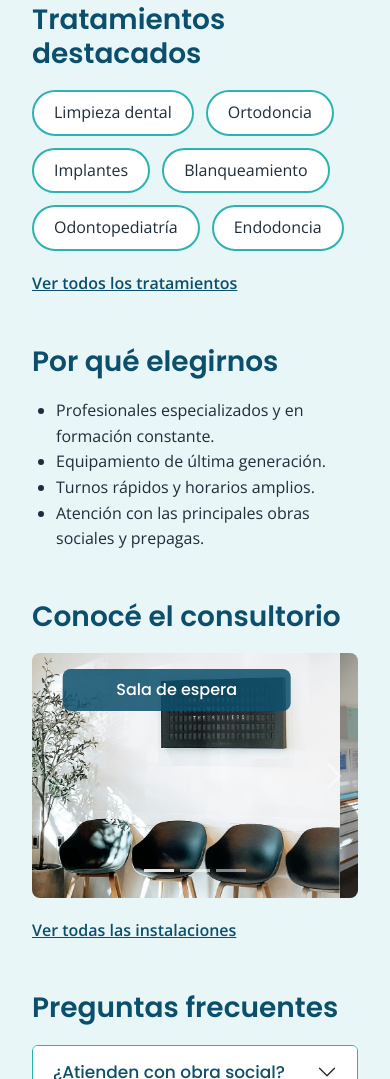
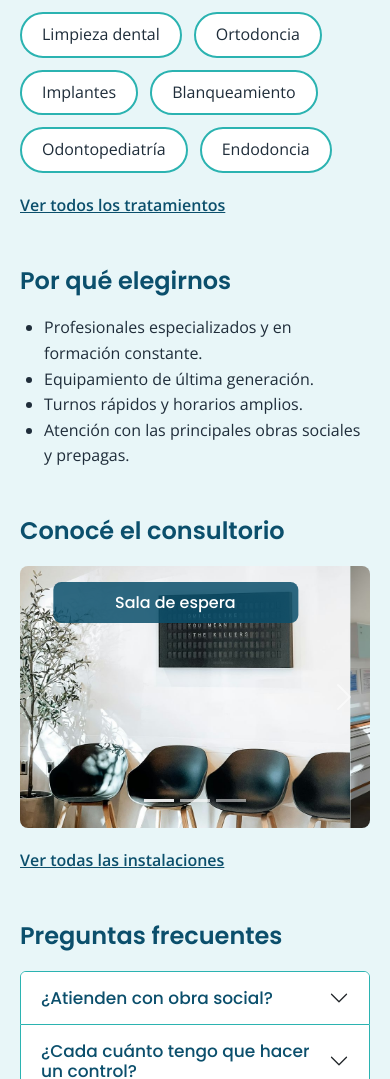
Before and after one commit to anaizu/healthy-smiles, a website: page index.html in a window 390 px wide. Shown: the part 921-2000 px from the top of the page. Drawn offline with nearby package versions, Linux system fonts and the light colour scheme.

Commit message:
style: breakpoint de tablet (768px) en tipografía, header y secciones

```diff
--- a/scss/base/_tipografia.scss
+++ b/scss/base/_tipografia.scss
@@ -24,15 +24,23 @@ h1 {
     font-size: 32px;
     font-weight: 700;
 
-    // Título principal más grande en pantallas anchas
+    // El título principal crece en pantallas más anchas
+    @include desde($tablet) {
+        font-size: 38px;
+    }
+
     @include desde($escritorio) {
         font-size: 44px;
     }
 }
 
 h2 {
-    font-size: 28px;
+    font-size: 24px;
     font-weight: 600;
+
+    @include desde($tablet) {
+        font-size: 28px;
+    }
 }
 
 h3 {
--- a/scss/layout/_header.scss
+++ b/scss/layout/_header.scss
@@ -3,6 +3,7 @@
 // ==========================================================
 
 @use '../utilities/variables' as *;
+@use '../utilities/mixins' as *;
 
 .encabezado {
     background-color: $color-primario;
@@ -11,6 +12,10 @@
 
 .logo {
     font-family: $fuente-titulos;
-    font-size: 26px;
+    font-size: 22px;
     font-weight: 700;
+
+    @include desde($tablet) {
+        font-size: 26px;
+    }
 }
--- a/scss/layout/_secciones.scss
+++ b/scss/layout/_secciones.scss
@@ -6,7 +6,11 @@
 @use '../utilities/mixins' as *;
 
 .contenido {
-    padding: 40px 32px;
+    padding: 32px 20px;
+
+    @include desde($tablet) {
+        padding: 40px 32px;
+    }
 
     // Index: las secciones del main se ubican por áreas
     &--inicio {
@@ -25,9 +29,19 @@
             margin-bottom: 0;
         }
 
-        // "Quiénes somos" y "Por qué elegirnos" en dos columnas
+        // Tablet: "Quiénes somos" y "Por qué elegirnos" en dos columnas
+        @include desde($tablet) {
+            grid-template-columns: 1fr 1fr;
+            grid-template-areas:
+                "presentacion presentacion"
+                "quienes      elegirnos"
+                "tratamientos tratamientos"
+                "consultorio  consultorio"
+                "preguntas    preguntas";
+        }
+
+        // Escritorio: además, el carousel y las preguntas uno al lado del otro
         @include desde($escritorio) {
-            grid-template-columns: 1fr 1fr;
             grid-template-areas:
                 "presentacion presentacion"
                 "quienes      elegirnos"
@@ -52,9 +66,18 @@
             margin-bottom: 0;
         }
 
-        // Datos de contacto a la izquierda y formulario a la derecha
+        // Tablet: horarios y contacto en dos columnas
+        @include desde($tablet) {
+            grid-template-columns: 1fr 1fr;
+            grid-template-areas:
+                "presentacion presentacion"
+                "horarios     contacto"
+                "obras        obras"
+                "formulario   formulario";
+        }
+
+        // Escritorio: datos de contacto a la izquierda y formulario a la derecha
         @include desde($escritorio) {
-            grid-template-columns: 1fr 1fr;
             grid-template-areas:
                 "presentacion presentacion"
                 "horarios     formulario"
@@ -79,7 +102,7 @@
         padding-left: 24px;
     }
 
-    // Grilla de tarjetas o fotos: una columna en celular, tres en escritorio
+    // Grilla de tarjetas: una columna en celular, dos en tablet y tres en escritorio
     &--fila {
         display: grid;
         grid-template-columns: 1fr;
@@ -88,6 +111,10 @@
         // El título de la sección ocupa todas las columnas
         h2 {
             grid-column: 1 / -1;
+        }
+
+        @include desde($tablet) {
+            grid-template-columns: repeat(2, 1fr);
         }
 
         @include desde($escritorio) {
```
Also changed, not shown: css/style.css.
